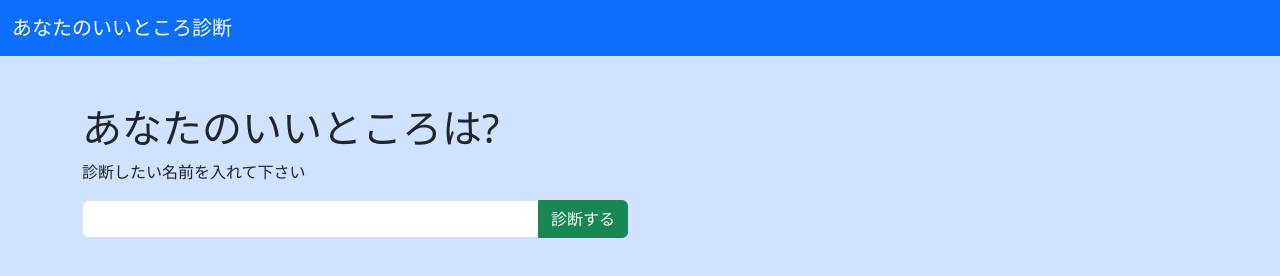
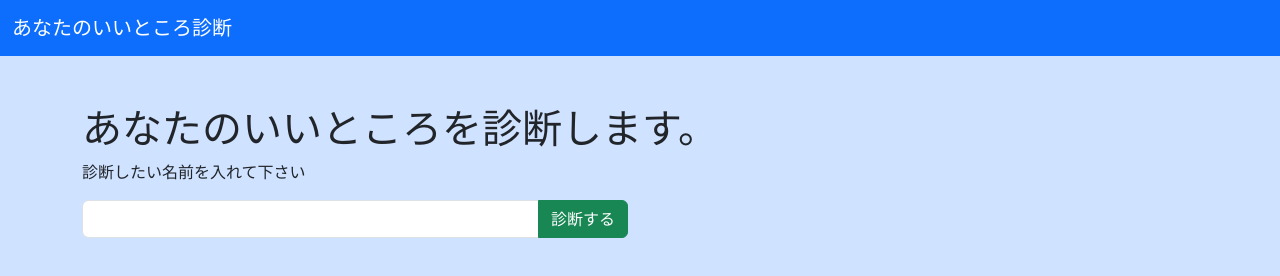
Before and after one commit to yuuke-ja/aiueo, a plain HTML site: page index.html in a window 1280 px wide. Drawn offline with nearby package versions, Linux system fonts and the light colour scheme.

Commit message:
見出しを丁寧な言葉に変更

```diff
--- a/index.html
+++ b/index.html
@@ -14,7 +14,7 @@
         </nav>
       </header>
       <div class="container pt-5">
-        <h1>あなたのいいところは?</h1>
+        <h1>あなたのいいところを診断します。</h1>
         <p>診断したい名前を入れて下さい</p>
         <div class="row">
             <div class="col-sm-9 col-lg-6">
```
